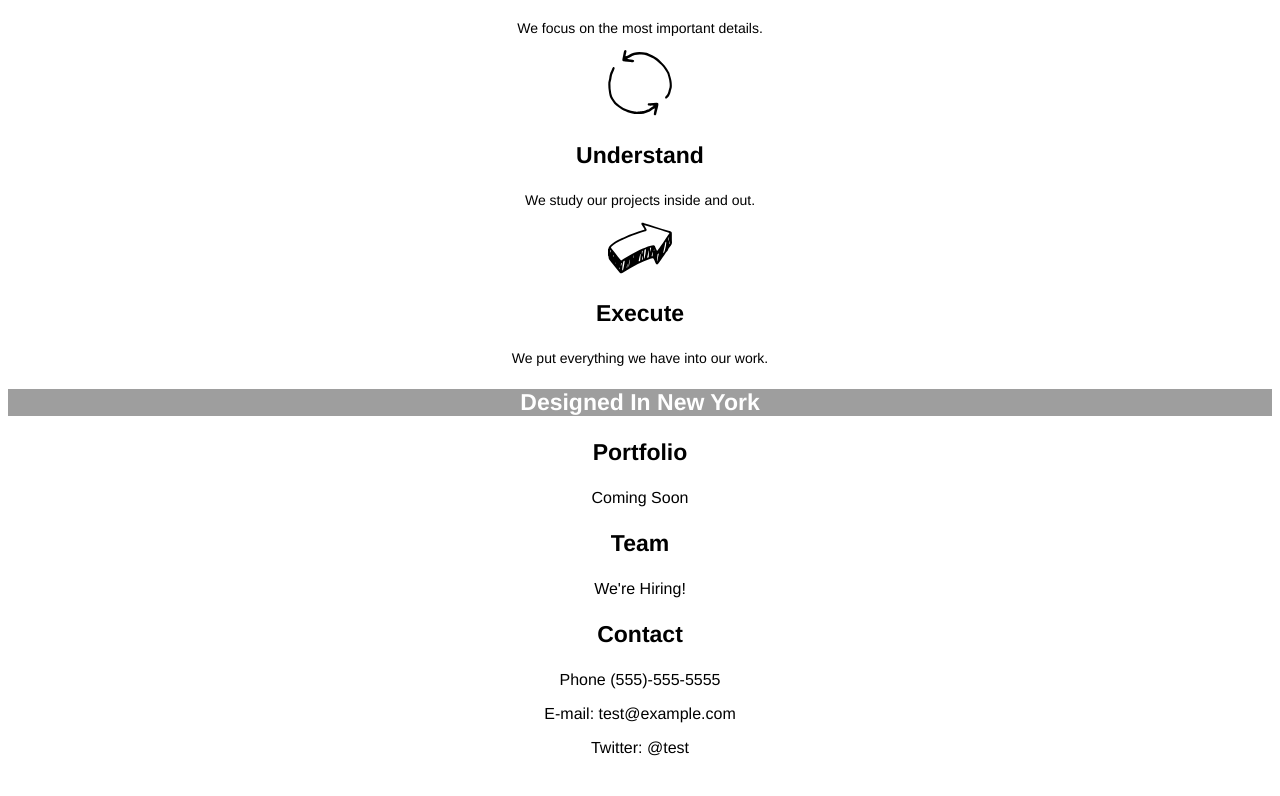
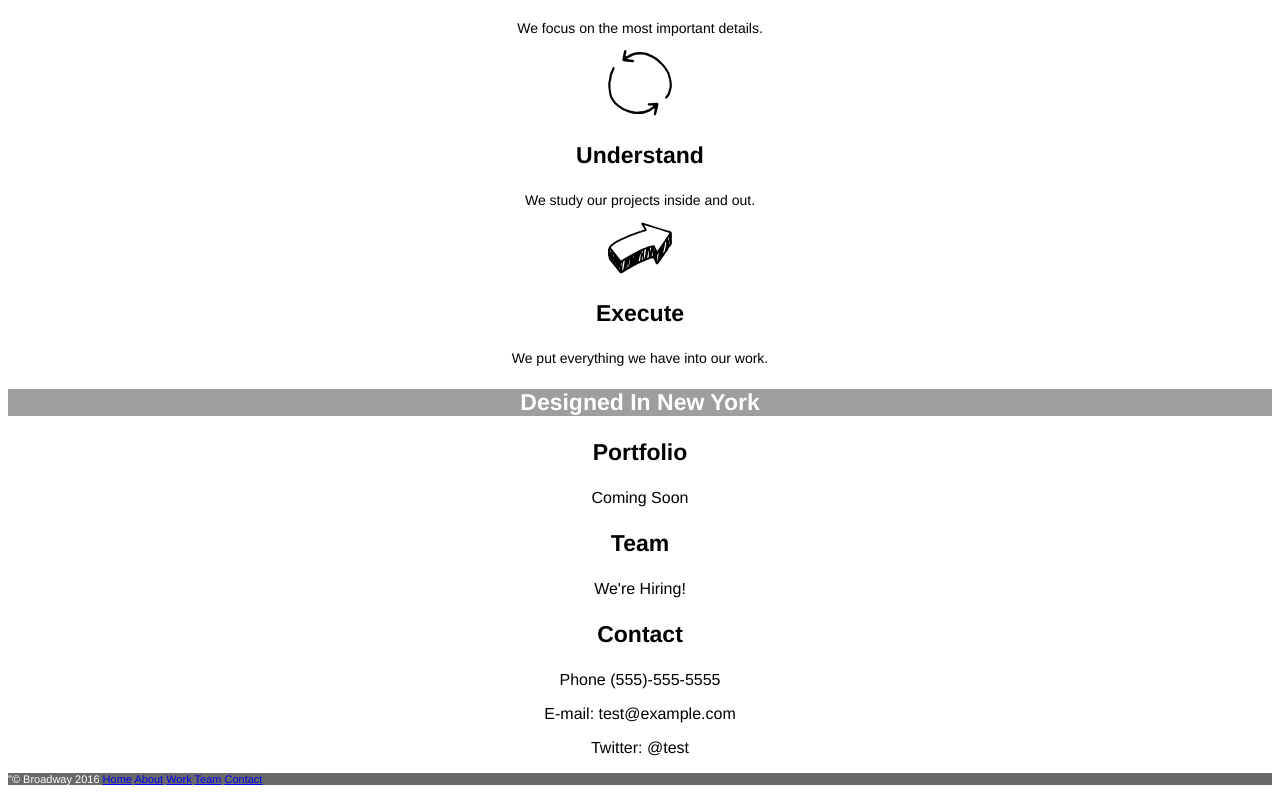
Before and after one commit to bgschubert/broadway, a plain HTML site: page index.html in a window 1280 px wide. Shown: the part 532-1328 px from the top of the page. Before the commit the page ends 1305 px from the top, so only its background shows below. Drawn offline with Linux system fonts and the light colour scheme; grey boxes are pictures that could not be loaded.

Commit message:
Finished CSS and HTML footer.

```diff
--- a/index.html
+++ b/index.html
@@ -46,12 +46,14 @@
   </div>
 
   <div class="footer-nav">
-
-
-
-
-
-
+    <p class="copyright"><span style="font-size: 11px; color: white;">"© Broadway 2016
+    <a href="index.html">Home</a>
+    <a href="index.html">About</a>
+    <a href="index.html">Work</a>
+    <a href="index.html">Team</a>
+    <a href="index.html">Contact</a>
+    </p>
+  </div>
 
 
   </body>
--- a/resources/css/style.css
+++ b/resources/css/style.css
@@ -3,7 +3,8 @@ body{
   text-align: center;
 }
 
-.header{
+.header,
+.new-york{
   background-image: url("https://s3.amazonaws.com/codecademy-content/programs/freelance-one/broadway/images/the-flatiron-building.png");
 }
 
@@ -35,10 +36,17 @@ h3{
   font-size: 23px;
 }
 
-.new-york{
-  background-image: url("https://s3.amazonaws.com/codecademy-content/programs/freelance-one/broadway/images/the-flatiron-building.png");
-}
 
 .design-ny{
   color: white;
 }
+
+.footer-nav{
+  text-align: left;
+  background-color: dimgray;
+}
+
+.footer-nav p{
+  color: white;
+  font-size: 11px
+}
```
